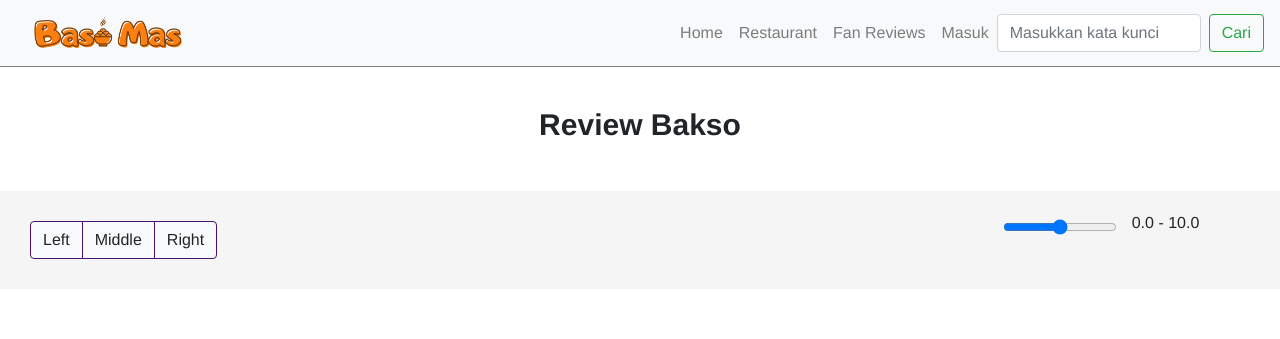
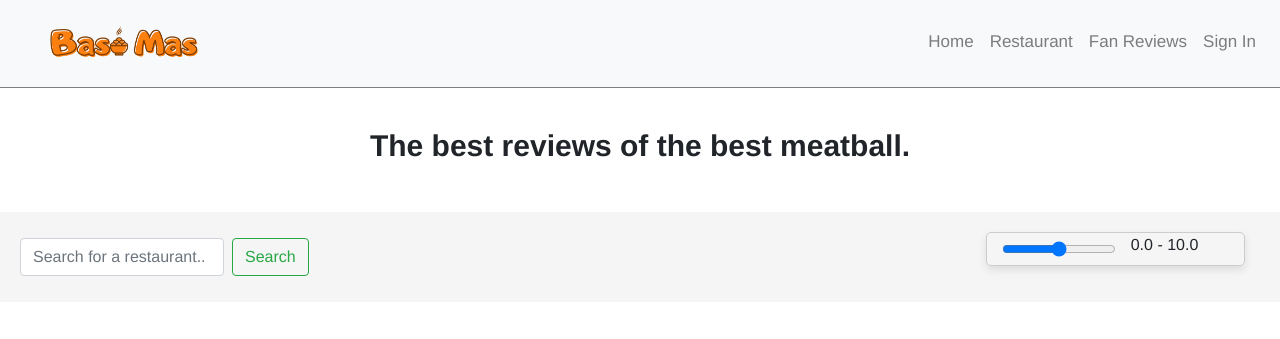
Before and after one commit to dpw1-222302/basoMas, a PHP site: page / in a window 1280 px wide. Shown: the top 339 px of the page. Run offline with PHP 8.4, Linux system fonts and the light colour scheme; data comes from the database, SQL or seed files in the repository; both versions use the stored data as it was after the commit; some libraries are stand-ins or nearby versions.

Commit message:
update login

```diff
--- /dev/null
+++ b/assets/css/style.css
@@ -0,0 +1,180 @@
+body {
+  font-family: Helvetica, sans-serif !important;
+}
+
+main {
+  max-width: 100%;
+}
+
+.logo {
+  max-height: 40px;
+}
+.spacer-05 {
+  width: 100%;
+  height: 50px;
+}
+
+.im {
+  max-width: 100%;
+  max-height: 200px;
+}
+
+.navbar {
+  background-color: #fcf8c1;
+  border-bottom: 1pt solid grey;
+}
+
+.title-page {
+  padding: 20px 20px;
+  text-decoration: none;
+  text-align: center;
+  font-size: 30px;
+  font-weight: bolder;
+}
+
+.page-filter {
+  background-color: rgb(245, 245, 245);
+  padding: 20px;
+}
+
+.review-section {
+  padding: 20px;
+}
+
+.form-group {
+  display: inline-block;
+}
+
+.form-group label {
+  display: inline;
+  position: end;
+}
+
+.btn-group {
+  padding: 10px;
+  float: left;
+}
+
+.btn.btn-light {
+  border: 1px solid rgb(72, 17, 109);
+}
+.range {
+  float: right;
+}
+
+.rating-container {
+  display: flex;
+
+  align-items: center;
+}
+
+.rating-container img {
+  height: 50px;
+
+  padding-right: 1.5rem;
+}
+
+.rating-container .user-info p {
+  margin: 0;
+}
+
+.resto-container {
+  border-bottom: 1px solid rgb(167, 167, 167);
+  height: 500px;
+}
+
+.resto-container div {
+  height: 95%;
+  background-color: grey;
+}
+.login-container {
+  display: flex;
+  flex-direction: column;
+}
+
+.review-container {
+  display: flex;
+  padding: 20px;
+
+  margin-top: 2rem;
+}
+
+.review-container .review-image .image-dummy {
+  background-color: grey;
+  width: 200px;
+  height: 100%;
+}
+
+/* CSS untuk card */
+.container {
+  max-width: 300px; /* Atur lebar maksimum kartu */
+  border: 1px solid #ccc;
+  border-radius: 5px;
+  overflow: hidden;
+  box-shadow: 0 4px 8px rgba(0, 0, 0, 0.1); /* Efek bayangan untuk kartu */
+  transition: box-shadow 0.3s ease;
+}
+
+.container:hover {
+  box-shadow: 0 8px 16px rgba(0, 0, 0, 0.2); /* Efek bayangan saat mengarahkan kursor ke kartu */
+}
+
+/* CSS untuk gambar kartu */
+.card-img-top {
+  width: 100%;
+  height: auto;
+}
+
+/* CSS untuk bagian isi kartu */
+.card-body {
+  padding: 15px;
+}
+
+.card-title {
+  font-size: 18px;
+  font-weight: bold;
+  margin: 0;
+}
+
+.card-text {
+  font-size: 14px;
+  color: #555;
+  margin: 5px 0;
+}
+
+.card-footer {
+  padding: 10px;
+  background-color: #f9f9f9;
+  text-align: right;
+}
+
+/* CSS untuk teks kecil di bagian footer kartu */
+.card-footer small {
+  font-size: 12px;
+  color: #888;
+}
+
+/* CSS untuk teks yang diberi penekanan */
+.card-text.highlight {
+  color: #007bff; /* Warna teks diberi penekanan */
+  font-weight: bold;
+}
+
+.topnav {
+  background-color: #000000;
+}
+
+.topnav a {
+  float: left;
+  display: block;
+  color: black;
+  text-align: center;
+  padding: 14px 16px;
+  text-decoration: none;
+  font-size: 17px;
+  border-bottom: 3px solid transparent;
+}
+
+.topnav .nav-item a:hover {
+  border-bottom: 3px solid #fd7e14;
+}
--- a/assets/style.css
+++ /dev/null
@@ -1,108 +0,0 @@
-body{
-    font-family: Helvetica, sans-serif !important;
-}
-
-main{
-    max-width: 100%;
-}
-
-.logo{
-    max-height: 40px;
-}
-.spacer-05 {
-    width: 100%;
-    height: 50px;
-}
-
-.im {
-    max-width: 100%;
-    max-height: 200px;
-}
-
-.navbar {
-    background-color: #ffffff;
-    border-bottom: 1pt solid grey;
-}
-
-.title-page{
-    padding: 20px 20px;
-    text-decoration: none;
-    text-align: center;
-    font-size: 30px;
-    font-weight: bolder;
-}
-
-.page-filter{
-    background-color: rgb(245, 245, 245);
-    padding: 20px;
-}
-
-.review-section{
-    padding: 20px;
-}
-
-.form-group{
-    display: inline-block;
-}
-
-.form-group label{
-    display: inline;
-    position: end;
-}
-
-.btn-group{
-    padding: 10px;
-    float:left;
-}
-
-.btn.btn-light {
-    border: 1px solid rgb(72, 17, 109);
-}
-.range{
-    float: right;
-
-}
-
-
-.rating-container{
-    display: flex;
-
-    align-items: center;
-}
-
-.rating-container img{
-    height: 50px;
-
-    padding-right: 1.5rem;
-}
-
-.rating-container .user-info p{
-    margin: 0;
-}
-
-.resto-container{
-    border-bottom: 1px solid rgb(167, 167, 167);
-    height: 500px;
-}
-
-.resto-container div{
-    height: 95%;
-    background-color: grey;
-}
-.login-container{
-    display: flex;
-    flex-direction: column;
-}
-
-.review-container{
-    display: flex;
-    padding: 20px;
-
-    margin-top: 2rem;
-}
-
-.review-container .review-image .image-dummy{
-    background-color: grey;
-    width: 200px;
-    height:100%;
-}
--- a/cek_role.php
+++ b/cek_role.php
@@ -1,6 +1,6 @@
 <?php
 session_start();
 
-if ($_SESSION['role_id'] == 2) {
+if ($_SESSION['role_id'] == 1) {
     header("Location: ../index.php");
 }
--- a/connect.php
+++ b/connect.php
@@ -2,7 +2,7 @@
 $host = 'localhost'; // Nama host database
 $username = 'root'; // Username database
 $password = ''; // Password database
-$database = 'basoMas'; // Nama database
+$database = 'basomas'; // Nama database
 // Buat koneksi
 $conn = new mysqli($host, $username, $password, $database);
 // Periksa koneksi
--- a/index.php
+++ b/index.php
@@ -5,7 +5,7 @@
     <meta charset="UTF-8">
     <meta name="viewport" content="width=device-width, initial-scale=1.0">
     <title>Baso Mas</title>
-    <link rel="stylesheet" href="assets/style.css">
+    <link rel="stylesheet" href="assets/css/style.css">
     <link rel="stylesheet" href="https://cdn.jsdelivr.net/npm/bootstrap@4.0.0/dist/css/bootstrap.min.css"
         integrity="sha384-Gn5384xqQ1aoWXA+058RXPxPg6fy4IWvTNh0E263XmFcJlSAwiGgFAW/dAiS6JXm" crossorigin="anonymous">
     <link rel="stylesheet" href="https://cdnjs.cloudflare.com/ajax/libs/font-awesome/4.7.0/css/font-awesome.min.css">
@@ -14,8 +14,11 @@
 </head>
 
 <body>
-    <nav class="navbar navbar-expand-lg navbar-light bg-light">
-        <a class="navbar-brand" href="#">
+    <main>
+        <!-- Navbar -->
+        <nav class="sticky-top navbar navbar-expand-lg navbar-light bg-light topnav">
+
+            <a class="navbar-brand">
                 <img class="logo" src="assets/img/logo-basoMas.png" alt="">
             </a>
             <button class="navbar-toggler" type="button" data-toggle="collapse" data-target="#navbarSupportedContent"
@@ -34,30 +37,43 @@
                     <li class="nav-item">
                         <a class="nav-link" href="#">Fan Reviews</a>
                     </li>
+
+                    <?php
+                    session_start();
+
+                    if (!empty($_SESSION['email'])) {
+                        ?>
+                    <li class="nav-item dropdown">
+                        <a class="nav-link dropdown-toggle" href="#" id="navbarDropdown" role="button"
+                            data-toggle="dropdown" aria-haspopup="true" aria-expanded="false">
+                            <?= $_SESSION['nama_lengkap'] ?>
+                        </a>
+                        <div class="dropdown-menu" aria-labelledby="navbarDropdown">
+                            <a class="dropdown-item" href="logout.php">Logout</a>
+                        </div>
+                    </li>
+                    <?php
+                    } else { ?>
                     <li class="nav-item">
-                    <a class="nav-link" href="#loginModal" data-toggle="modal">Masuk</a>
+                        <a class="nav-link" href="#loginModal" data-toggle="modal">Sign In</a>
                     </li>
-
+                    <?php
+                    } ?>
                 </ul>
-            <form class="form-inline my-2 my-lg-0">
-                <input class="form-control mr-sm-2" type="search" placeholder="Masukkan kata kunci" aria-label="Search">
-                <button class="btn btn-outline-success my-2 my-sm-0" type="submit">Cari</button>
-            </form>
             </div>
         </nav>
-    <main>
         <section class="title-page">
             <h1 class="title-page">
-                Review Bakso
+                The best reviews of the best meatball.
             </h1>
         </section>
         <section class="page-filter">
             <div class="filter-container d-flex justify-content-between mx-auto">
-                <div class="btn-group mr-lg-3" role="group" aria-label="Basic example">
-                    <button type="button" class="btn btn-light">Left</button>
-                    <button type="button" class="btn btn-light">Middle</button>
-                    <button type="button" class="btn btn-light">Right</button>
-                </div>
+                <form class="form-inline my-2 my-lg-0">
+                    <input class="form-control mr-sm-2" type="search" placeholder="Search for a restaurant..."
+                        aria-label="Search">
+                    <button class="btn btn-outline-success my-2 my-sm-0" type="submit">Search</button>
+                </form>
                 <form>
                     <div class="container row form-group">
                         <input type="range" class="col form-control-range" id="formControlRange">
@@ -67,7 +83,6 @@
             </div>
         </section>
         <section class="review-section m-lg-4">
-
             <div class="container-fluid card-deck p-2">
                 <?php
                 include 'connect.php';
@@ -229,80 +244,69 @@
         <div class="modal-dialog">
             <div class="modal-content">
                 <div class="modal-header">
-                    <h5 class="modal-title font-weight-bold" id="loginModalLabel">MASUK</h5>
+                    <h5 class="modal-title font-weight-bold" id="loginModalLabel">SIGN IN</h5>
                     <button type="button" class="close" data-dismiss="modal" aria-label="Close">
                         <span aria-hidden="true">&times;</span>
                     </button>
                 </div>
-                <form action="index.php" method="POST">
-                    <div class="modal-body">
                 <form action="proses_login.php" method="POST">
                     <div class="modal-body">
                         <label for="email">Email</label>
-                                <input required type="email" class="form-control" id="email" placeholder="Masukan email"
-                                    name="email">
+                        <input required type="email" class="form-control" id="email" placeholder="Email" name="email">
                     </div>
                     <div class="modal-body">
                         <label for="password">Password</label>
-                                <input required type="password" class="form-control" id="password"
-                                    placeholder="Masukkan password" name="password">
+                        <input required type="password" class="form-control" id="password" placeholder="Password"
+                            name="password">
                     </div>
-                            <div class="modal-body mb-3">Belum punya akun? <a class="regist" href="#registModal"
-                                    data-dismiss="modal" data-toggle="modal">Daftar</a></div>
-                        </form>
+                    <div class="modal-body mb-3">Not registered? <a class="regist" href="#registModal"
+                            data-dismiss="modal" data-toggle="modal">Create an account</a></div>
                     <div class="modal-footer">
-                            <button type="button" class="btn btn-secondary" data-dismiss="modal">Batal</button>
-                            <button type="button" class="btn btn-primary">Masuk</button>
-                        </div>
+                        <button type="button" class="btn btn-secondary" data-dismiss="modal">Cancel</button>
+                        <button name="submit" type="submit" class="btn btn-primary">Sign In</button>
                     </div>
                 </form>
             </div>
         </div>
     </div>
+    </div>
 
     <!-- Modal Regist -->
-
     <div class="modal" id="registModal" tabindex="-1" aria-labelledby="registModalLabel" aria-hidden="true">
         <div class="modal-dialog">
             <div class="modal-content">
                 <div class="modal-header">
-                    <h5 class="modal-title font-weight-bold" id="registModalLabel">DAFTAR</h5>
+                    <h5 class="modal-title font-weight-bold" id="registModalLabel">SIGN UP</h5>
                     <button type="button" class="close" data-dismiss="modal" aria-label="Close">
                         <span aria-hidden="true">&times;</span>
                     </button>
                 </div>
-                <form action="index.php" method="POST">
-                    <div class="modal-body">
                 <form action="proses_register.php" method="POST">
                     <div class="modal-body">
-                                <label for="nama">Nama Lengkap</label>
-                                <input required type="text" class="form-control" id="nama"
-                                    placeholder="Masukan nama lengkap" name="nama">
+                        <label for="nama">Full Name</label>
+                        <input required type="text" class="form-control" id="nama" placeholder="Full name" name="nama">
                     </div>
                     <div class="modal-body">
                         <label for="email">Email</label>
-                                <input required type="email" class="form-control" id="email"
-                                    placeholder="Masukkan email" name="email">
+                        <input required type="email" class="form-control" id="email" placeholder="Email" name="email">
                     </div>
                     <div class="modal-body">
                         <label for="password">Password</label>
-                                <input required type="password" class="form-control" id="password"
-                                    placeholder="Masukkan password" name="password">
+                        <input required type="password" class="form-control" id="password" placeholder="Password"
+                            name="password">
                     </div>
-                            <div class="modal-body mb-3">Sudah punya akun? <a class="login" href="#loginModal"
-                                    data-dismiss="modal" data-toggle="modal">Masuk</a></div>
-                        </form>
+                    <div class="modal-body mb-3">Already have an account? <a class="regist" href="#loginModal"
+                            data-dismiss="modal" data-toggle="modal">Sign In</a></div>
                     <div class="modal-footer">
-                            <button type="button" class="btn btn-secondary" data-dismiss="modal">Batal</button>
-                            <button type="button" class="btn btn-primary">Daftar</button>
+                        <button type="button" class="btn btn-secondary" data-dismiss="modal">Cancel</button>
+                        <button name="submit" type="submit" class="btn btn-primary">Sign Up</button>
                     </div>
-                    </div>
+
                 </form>
             </div>
         </div>
     </div>
-
-
+    </div>
 
     <script src="https://cdn.jsdelivr.net/npm/jquery@3.5.1/dist/jquery.slim.min.js"
         integrity="sha384-DfXdz2htPH0lsSSs5nCTpuj/zy4C+OGpamoFVy38MVBnE+IbbVYUew+OrCXaRkfj" crossorigin="anonymous">
--- /dev/null
+++ b/logout.php
@@ -0,0 +1,6 @@
+<?php
+    session_start(); //inisialisasi session
+    if(session_destroy()) {//menghapus session
+        header("Location: index.php"); //jika berhasil maka akan diredirect ke file index.php
+    }
+?>
```
Also changed, not shown: basomas.sql (+13 -13 lines), proses_login.php (added, +32 -0 lines), proses_register.php (added, +20 -0 lines), register.php (deleted, +0 -103 lines). Lines whose indentation alone changed are shown as unchanged.
